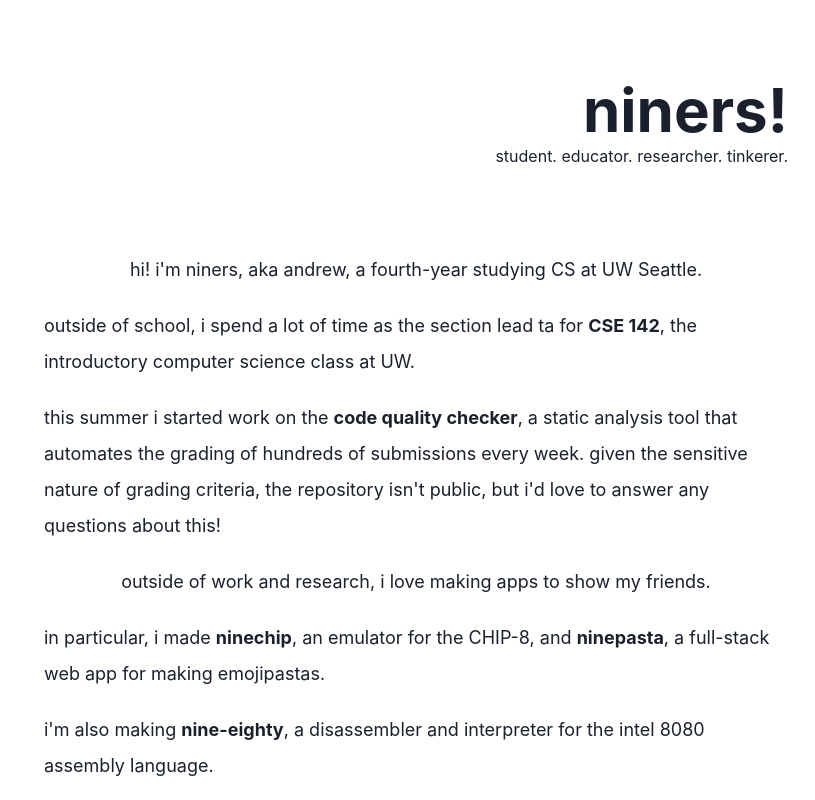
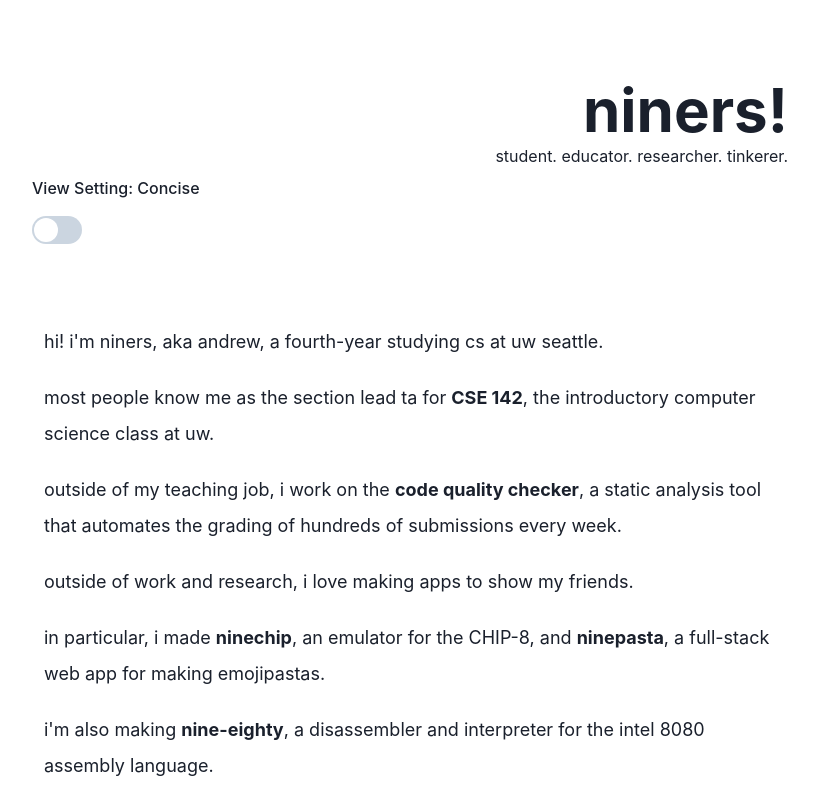
Before and after one commit to ninehusky/ninehusky.github.io, a React (Create React App) app: page / in a window 1280 px wide. Shown: the whole page, without its empty margins (224-1039 px from the left). Built offline with nearby package versions, Linux system fonts and the light colour scheme.

Commit message:
More commits

```diff
--- a/src/App.tsx
+++ b/src/App.tsx
@@ -9,9 +9,21 @@ import {
   VStack,
 } from "@chakra-ui/react";
 
+import { VerboseSwitch } from "./components/VerboseSwitch";
+import { VerboseText } from "./components/VerboseText";
+
 // TODO: color provider
 
-export const App = () => (
+export const App = () => {
+  const [viewSetting, changeViewSetting] = React.useState<
+    "concise" | "verbose"
+  >("concise");
+
+  const handleViewChange = (event: React.FormEvent) => {
+    changeViewSetting(viewSetting === "concise" ? "verbose" : "concise");
+  };
+
+  return (
     <ChakraProvider theme={theme}>
       <Box mt={["10vh", "10vh"]} mx={"auto"} maxW="container.md" lineHeight="2">
         <Box textAlign="right" mr={3}>
@@ -20,27 +32,59 @@ export const App = () => (
           </Heading>
           <Text>student. educator. researcher. tinkerer.</Text>
         </Box>
-      <VStack mx={3} mt={"10vh"} fontSize="lg" spacing={5}>
+        <VerboseSwitch viewSetting={viewSetting} onClick={handleViewChange} />
+        <VStack
+          mx={3}
+          mt={"10vh"}
+          fontSize="lg"
+          spacing={5}
+          display="flex"
+          alignItems="flex-start"
+        >
           <Text>
-          hi! i'm niners, aka andrew, a fourth-year studying CS at UW Seattle.
+            hi! i'm niners, aka andrew, a fourth-year studying cs at uw seattle.
           </Text>
           <Text>
-          outside of school, i spend a lot of time as the section lead ta for{" "}
+            most people know me as the section lead ta for{" "}
             <Link fontWeight="bold" href="https://cs.uw.edu/142">
               CSE 142
             </Link>
-          , the introductory computer science class at UW.
+            , the introductory computer science class at uw.
           </Text>
+          <VerboseText viewSetting={viewSetting}>
+            as a teaching assistant, a lot of my time goes toward teaching
+            weekly classes of about 20 undergraduates. as a section lead, a
+            large portion of ta duties is also dedicated to planning and
+            presenting weekly debriefs to course staff!
+          </VerboseText>
           <Text>
-          this summer i started work on the{" "}
+            outside of my teaching job, i work on the{" "}
             <Link href="#" fontWeight="bold">
               code quality checker
             </Link>
             , a static analysis tool that automates the grading of hundreds of
-          submissions every week. given the sensitive nature of grading
-          criteria, the repository isn't public, but i'd love to answer any
-          questions about this!
+            submissions every week.
           </Text>
+          <VerboseText viewSetting={viewSetting}>
+            nearly every TA spends about 7 hours a week grading student
+            assignments, which are java programs written to a specification.
+            it's imperative in 142 that students get clear, accurate, and
+            actionable feedback on their homework so they know exactly what to
+            improve on in the future, which inadvertently makes grading an
+            arduous task, especially for new TAs.
+          </VerboseText>
+          <VerboseText viewSetting={viewSetting}>
+            the code quality checker's goal is to alleviate the staff workload
+            by automatically creating and parsing the syntax tree corresponding
+            to a student's submission, and automatically posting feedback
+            annotations/assignment scores according to the assignment's
+            criteria.
+          </VerboseText>
+          <VerboseText viewSetting={viewSetting}>
+            given the private nature of the criteria covered in the project, the
+            repository is private, but i'm happy to answer any questions about
+            the project!
+          </VerboseText>
           {/* <Text>
           i'm also involved with{" "}
           <Link href="http://uwplse.org/" fontWeight="bold">
@@ -53,7 +97,10 @@ export const App = () => (
           </Text>
           <Text>
             in particular, i made{" "}
-          <Link fontWeight="bold" href="https://github.com/ninehusky/ninechip">
+            <Link
+              fontWeight="bold"
+              href="https://github.com/ninehusky/ninechip"
+            >
               ninechip
             </Link>
             , an emulator for the CHIP-8, and{" "}
@@ -70,9 +117,11 @@ export const App = () => (
             >
               nine-eighty
             </Link>
-          , a disassembler and interpreter for the intel 8080 assembly language.
+            , a disassembler and interpreter for the intel 8080 assembly
+            language.
           </Text>
         </VStack>
       </Box>
     </ChakraProvider>
   );
+};
--- /dev/null
+++ b/src/components/VerboseSwitch.tsx
@@ -0,0 +1,20 @@
+import { Box, FormLabel, Switch } from "@chakra-ui/react";
+import * as React from "react";
+
+export interface VerboseSwitchProps {
+  viewSetting: "concise" | "verbose";
+  onClick: (event: React.FormEvent) => void;
+}
+
+export const VerboseSwitch = (props: VerboseSwitchProps) => {
+  return (
+    <Box>
+      <FormLabel>
+        View Setting:{" "}
+        {props.viewSetting.charAt(0).toUpperCase() +
+          props.viewSetting.substring(1)}
+      </FormLabel>
+      <Switch size="lg" onChange={props.onClick} />
+    </Box>
+  );
+};
--- /dev/null
+++ b/src/components/VerboseText.tsx
@@ -0,0 +1,18 @@
+import { Box } from "@chakra-ui/layout";
+import { useColorModeValue } from "@chakra-ui/react";
+import * as React from "react";
+
+export interface VerboseSwitchProps {
+  viewSetting: "concise" | "verbose";
+  children: string;
+}
+
+export const VerboseText = (props: VerboseSwitchProps) => {
+  const color = useColorModeValue("blue.500", "#8FCDF4");
+
+  return props.viewSetting === "verbose" ? (
+    <Box color={color}>{props.children}</Box>
+  ) : (
+    <></>
+  );
+};
```
Also changed, not shown: 1 other file (tests, documents, lock files or other folders). Lines whose indentation alone changed are shown as unchanged.
